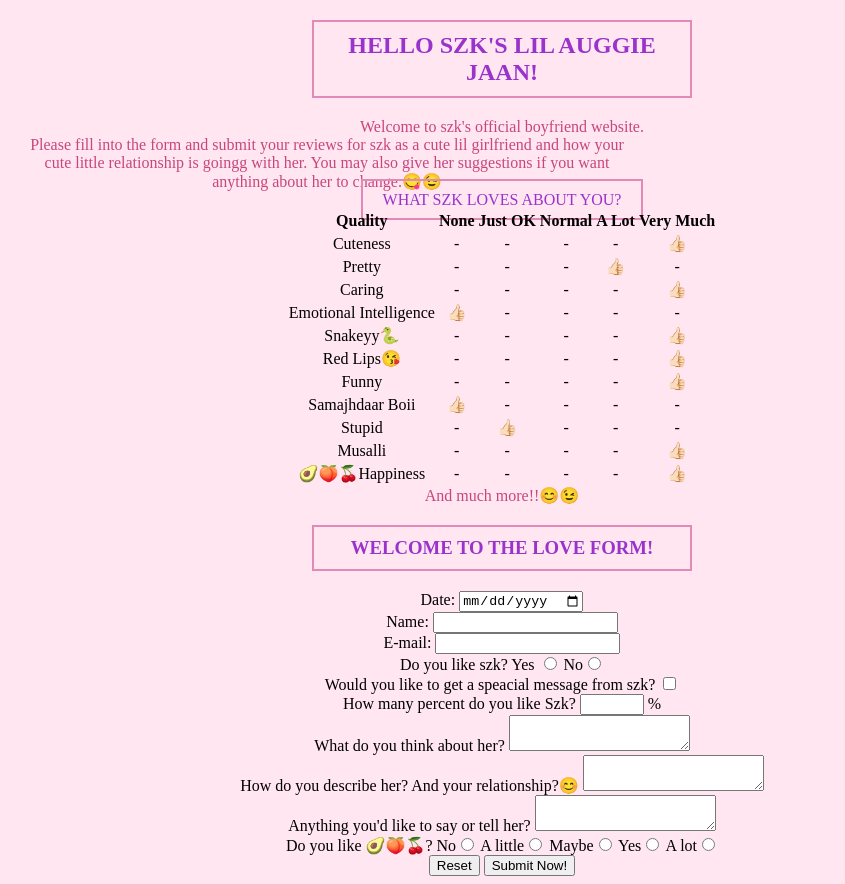
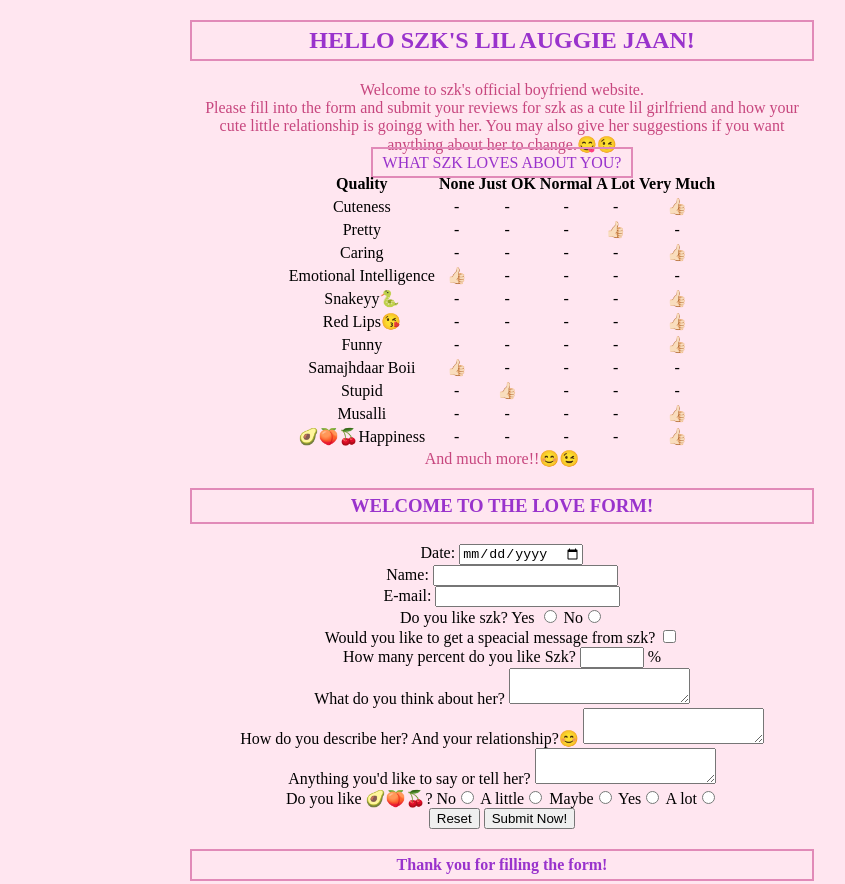
Before and after one commit to szk50/Love-Form, a plain HTML site: page index.html in a window 1280 px wide. Shown: the top 884 px of the page, without its empty margins (138-983 px from the left). Drawn offline with Linux system fonts and the light colour scheme.

Commit message:
Update szkweb.css

```diff
--- a/szkweb.css
+++ b/szkweb.css
@@ -1,32 +1,3 @@
-/* body {
-    text-align: center;
-    background: #ffe6f0;
-}
-
-p,span,summary {
-    margin-left: 150px;
-    margin-right: 150px;
-    border: 20px;
-    color: rgb(199, 70, 126);
-}
-
-.headings {
-    color: #9933cc;
-    margin-left: 450px;
-    margin-right: 450px;
-    border: 2px solid #e18ab8;
-    }
-
-table{
-  margin: 0 auto;
-}
-
-.date{
-    float: right;
-
-}*/
-
-/* General page styling */
 body {
     text-align: center;
     background: #ffe6f0;
@@ -34,38 +5,30 @@ body {
     padding: 0;
 }
 
-/* Paragraphs, spans, and summaries */
 p, span, summary {
     margin: 0 auto;
+    max-width: 600px; /* keeps lines readable */
+    padding: 0 15px;  /* small padding on mobile */
     color: rgb(199, 70, 126);
-    max-width: 600px;
-    padding: 0 15px;
 }
 
-/* Headings style */
 .headings {
     color: #9933cc;
     border: 2px solid #e18ab8;
     margin: 20px auto;
-    padding: 10px 20px;
-    text-align: center;
-    width: fit-content;
-    max-width: 80%;
+    max-width: 600px;
+    padding: 5px 10px;
 }
 
-/* Table centering */
 table {
     margin: 0 auto;
 }
 
-/* Date alignment */
 .date {
     float: right;
 }
 
-/* --- Responsive adjustments --- */
-
-/* Mobile view */
+/* Mobile adjustments */
 @media (max-width: 768px) {
     p, span, summary {
         max-width: 90%;
@@ -75,16 +38,3 @@ table {
         max-width: 90%;
     }
 }
-
-/* Laptop/Desktop view - restore old narrow layout */
-@media (min-width: 1024px) {
-    p, span, summary {
-        margin-left: 150px;
-        margin-right: 150px;
-    }
-    .headings {
-        margin-left: 450px;
-        margin-right: 450px;
-        width: auto;
-    }
-}
```
